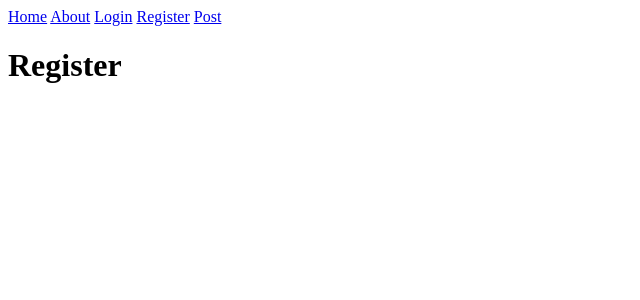
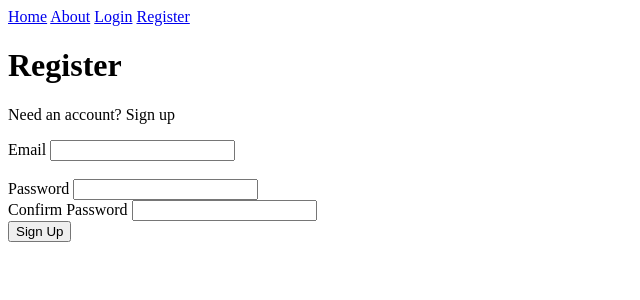
Before and after one commit to misbahmehmood/flask_blog, a Flask app: page /register in a window 1280 px wide. Shown: the top 300 px of the page, without its empty margins (0-640 px from the left). Run offline with Flask 2, Linux system fonts and the light colour scheme.

Commit message:
Stage 6 and 7

```diff
--- a/application/forms.py
+++ b/application/forms.py
@@ -1,6 +1,8 @@
 from flask_wtf import FlaskForm
-from wtforms import StringField, SubmitField
-from wtforms.validators import DataRequired, Length
+from wtforms import StringField, SubmitField, PasswordField, BooleanField
+from wtforms.validators import DataRequired, Length, Email, EqualTo, ValidationError
+from application.models import Users
+
 
 class PostForm(FlaskForm):
     first_name = StringField('First Name',
@@ -28,3 +30,45 @@ class PostForm(FlaskForm):
         ]
     )
     submit = SubmitField('Post!')
+
+
+class RegistrationForm(FlaskForm):
+    email = StringField('Email',
+        validators = [
+            DataRequired(),
+            Email()
+        ]
+    )
+    password = PasswordField('Password',
+        validators = [
+            DataRequired(),
+        ]
+    )
+    confirm_password = PasswordField('Confirm Password',
+        validators = [
+            DataRequired(),
+            EqualTo('password')
+        ]
+    )
+    submit = SubmitField('Sign Up')
+
+    def validate_email(self, email):
+        user = Users.query.filter_by(email=email.data).first()
+
+        if user:
+            raise ValidationError('Email already in use')
+
+class LoginForm(FlaskForm):
+    email = StringField('Email',
+            validators=[
+                DataRequired(),
+                Email()
+                ]
+            )
+    password = PasswordField('Password',
+            validators=[
+                DataRequired()
+                ]
+            )
+    remember = BooleanField('Remember Me')
+    submit = SubmitField('Login')
--- a/application/routes.py
+++ b/application/routes.py
@@ -1,7 +1,10 @@
-from flask import render_template, redirect, url_for
-from application import app, db
-from application.models import Posts
-from application.forms import PostForm
+from flask import render_template, redirect, url_for, request
+from application import app, db, Bcrypt
+from application.models import Posts, Users
+from application.forms import PostForm, RegistrationForm, LoginForm
+from flask_login import login_user, current_user, logout_user, login_required
+
+
 
 @app.route('/')
 @app.route('/home')
@@ -10,6 +13,7 @@ def home():
     return render_template('home.html', title='Home Page', post=postData)
 
 @app.route('/post', methods=['GET', 'POST'])
+@login_required
 def post():
     form = PostForm()
     if form.validate_on_submit():
@@ -29,10 +33,36 @@ def post():
 def about():
     return render_template('about.html', title='About Page')
 
-@app.route('/login')
+@app.route('/login', methods=['GET', 'POST'])
 def login():
-    return render_template('login.html', title='Login')
+    if current_user.is_authenticated:
+        return redirect(url_for('home'))
+    form= LoginForm()
+    if form.validate_on_submit():
+        user=Users.query.filter_by(email=form.data).first()
+        if user and bcrypt.check_password_hash(user.password, form.password.data):
+            login_user(user, remember=form.remember.data)
+            next_page= request.args.get('next')
+        if next_page:
+            return redirect(next_page)
+        else:
+            return redirect(url_for('home'))
+    return render_template('login.html', title='Login', form=form)
 
-@app.route('/register')
+
+@app.route('/logout')
+def logout():
+    logout_user()
+    return redirect(url_for('login'))
+
+@app.route('/register', methods= ['GET', 'POST'])
 def register():
-    return render_template('register.html', title='Register')
+    form = RegistrationForm()
+    if form.validate_on_submit():
+        hash_pw = bcrypt.generate_password_hash(form.password.data)
+
+        user= Users(email=form.email.data, password= hash_pw)
+        db.session.add(user)
+        db.session.commit()
+        return redirect(url_for('post'))
+    return render_template('register.html', title='Register', form=form)
--- a/application/templates/layout.html
+++ b/application/templates/layout.html
@@ -1,14 +1,24 @@
 <html>
-
+	<head>
+		<title>{{ title }}</title>
+	</head>
 	<body>
 
+		<div>
+		<nav>
+		{% if current_user.is_authenticated %}
 
-		<div class=navbar>
+			<a href="{{ url_for('home') }}">Home</a>
+			<a href="{{ url_for('about') }}">About</a>
+			<a href="{{ url_for('logout') }}">Logout</a>
+			<a href="{{ url_for('post') }}">Post</a>
+		{% else %}
 			<a href="{{ url_for('home') }}">Home</a>
 			<a href="{{ url_for('about') }}">About</a>
 			<a href="{{ url_for('login') }}">Login</a>
 			<a href="{{ url_for('register') }}">Register</a>
-			<a href="{{ url_for('post') }}">Post</a>
+		{% endif %}
+		</nav>
 		</div>
 
 		{% block body_content %}{% endblock %}
--- a/application/templates/register.html
+++ b/application/templates/register.html
@@ -2,4 +2,44 @@
 
 {% block body_content %}
 <h1>Register</h1>
+<p>Need an account? Sign up</p>
+    <div class='form'>
+        <form method='POST' action=''>
+            {{ form.hidden_tag() }}
+            <div class='form_group'>
+                {{ form.email.label }}
+                {{ form.email }}
+                {% if form.email.errors %}
+                    <div class='error'>
+                        {% for error in form.email.errors %}
+                            <span>{{ error }}</span>
+                        {% endfor %}
+                    </div>
+                {% endif %}
+            </div>
+            <br>
+		{{ form.password.label }}
+                {{ form.password }}
+                {% if form.password.errors %}
+                    <div class='error'>
+                        {% for error in form.password.errors %}
+                            <span>{{ error }}</span>
+                        {% endfor %}
+                    </div>
+                {% endif %}
+            <br>
+	    {{ form.confirm_password.label }}
+                {{ form.confirm_password }}
+                {% if form.confirm_password.errors %}
+                    <div class='error'>
+                        {% for error in form.confirm_password.errors %}
+                            <span>{{ error }}</span>
+                        {% endfor %}
+                    </div>
+                {% endif %}
+            <div class='form_group'>
+                {{ form.submit }}
+            </div>
+        </form>
+    </div>
 {% endblock %}
--- a/create.py
+++ b/create.py
@@ -1,3 +1,5 @@
 from application import db
-from application.models import Posts
+from application.models import Posts, Users
+
+db.drop_all()
 db.create_all()
--- a/requirements.txt
+++ b/requirements.txt
@@ -4,3 +4,6 @@ Flask-SQLAlchemy==2.4.1
 SQLAlchemy==1.3.16
 WTForms==2.3.1
 Flask-WTF==0.14.3
+email-validator==1.1.0
+bcrypt==3.1.7
+Flask-Login==0.5.0
```
Also changed, not shown: application/__init__.py (+9 -0 lines), application/models.py (+15 -1 lines), application/templates/login.html (+35 -0 lines).
